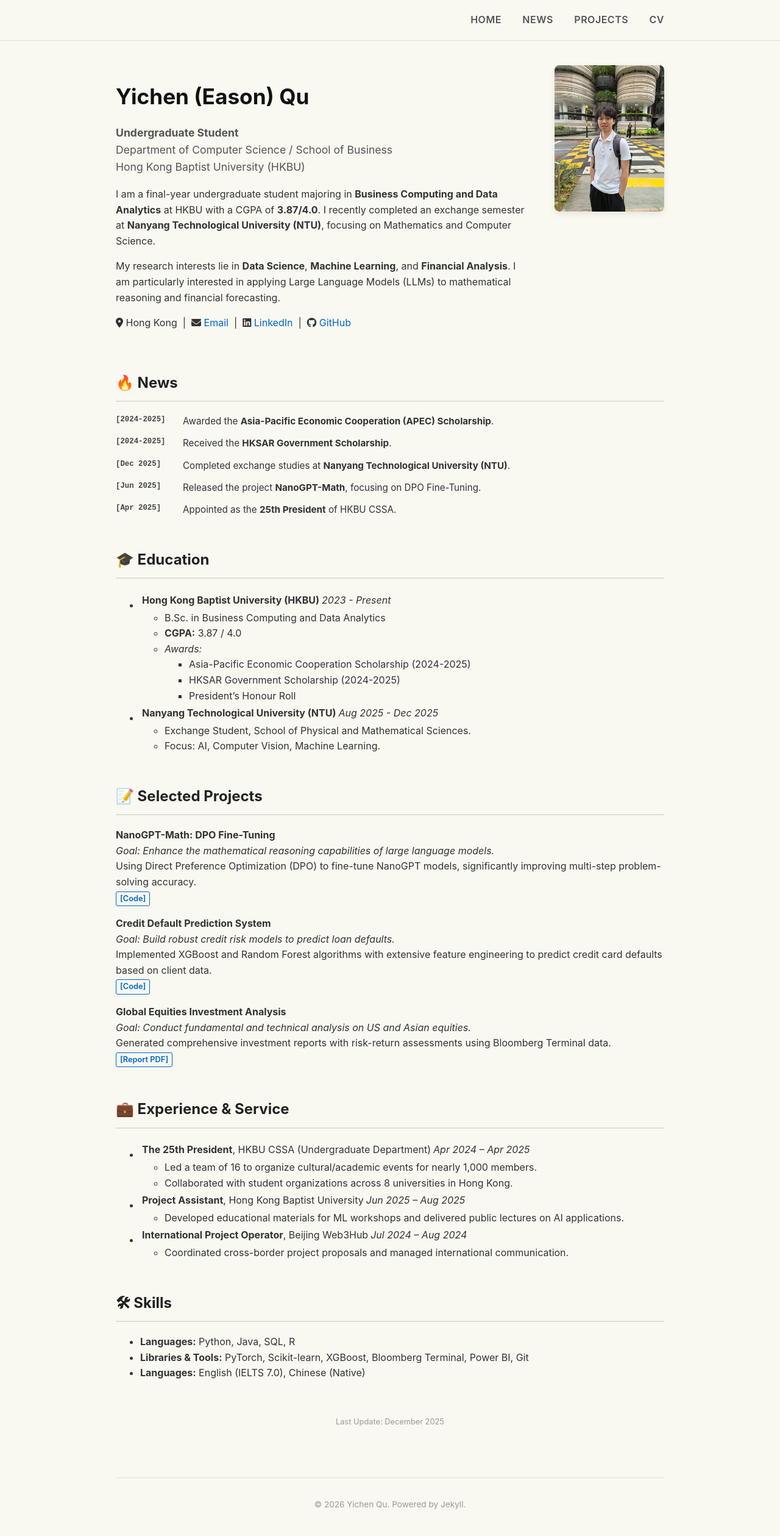
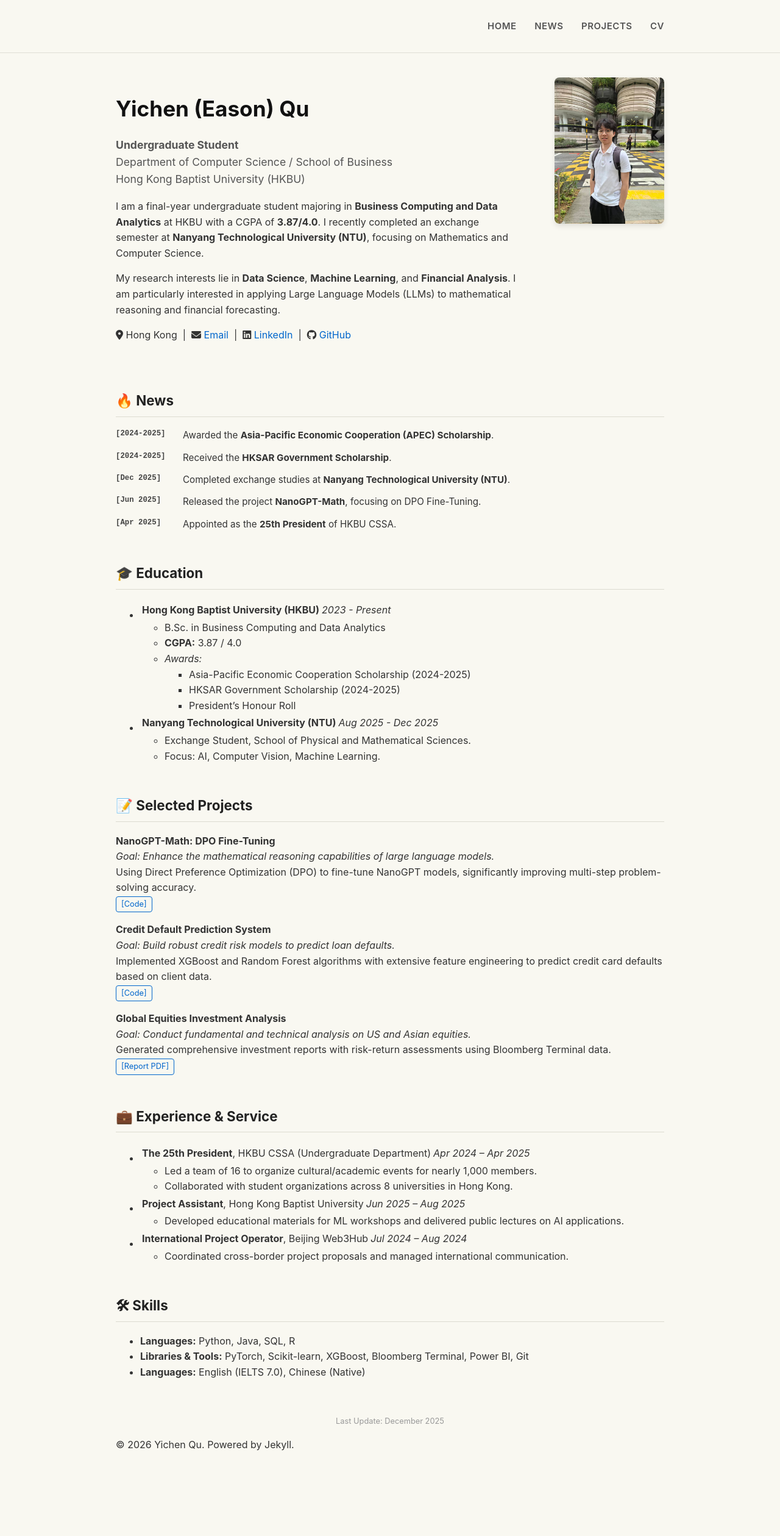
Before and after one commit to Eason-NotFound/Eason.github.io, a Jekyll site: the page built from index.md, in a window 1280 px wide. Shown: the whole page at 61% size. Built offline with Jekyll 4.4.1, drawn with Linux system fonts in a browser that asks for light colours; after the commit the page ends 2399 px from its top, so only the background shows below that.

Commit message:
Update style.css

```diff
--- a/assets/css/style.css
+++ b/assets/css/style.css
@@ -1,135 +1,106 @@
-/* 全局设置 */
+/* 1. 全局设置：米色背景，统一字体 */
 body {
-    font-family: -apple-system, BlinkMacSystemFont, "Segoe UI", Helvetica, Arial, sans-serif, "Apple Color Emoji", "Segoe UI Emoji", "Segoe UI Symbol";
-    /* 1. 更明显的米色背景 */
-    background-color: #F9F8F1;
+    font-family: -apple-system, BlinkMacSystemFont, "Segoe UI", Roboto, Helvetica, Arial, sans-serif;
+    background-color: #F9F8F1; /* 暖米色背景 */
     color: #333;
     line-height: 1.6;
     margin: 0;
     padding: 0;
 }
 
-/* 链接默认颜色（去除丑陋的蓝色） */
-a {
-    color: #0066cc;
-    text-decoration: none;
-}
-a:hover {
-    text-decoration: underline;
+/* 2. 页面容器：强制居中，左右留白，像A4纸一样 */
+.container {
+    max-width: 900px; /* 限制最大宽度 */
+    margin: 0 auto;   /* 上下0，左右自动（实现居中） */
+    padding: 0 40px;  /* 内容内部左右留白 */
+    background-color: #F9F8F1; /* 确保容器也是米色 */
 }
 
-/* 2. 导航栏美化 */
+/* 3. 导航栏美化：去掉蓝色，靠右对齐 */
 .navbar {
-    background-color: #F9F8F1; /* 与背景同色 */
-    padding: 20px 0;
+    background-color: #F9F8F1;
+    padding: 30px 0;
     margin-bottom: 40px;
-    border-bottom: 1px solid #e0dfd5; /* 淡淡的分隔线 */
+    border-bottom: 1px solid #e0dfd5; /* 淡淡的底部分割线 */
 }
 
 .nav-links {
-    max-width: 900px; /* 与正文对齐 */
+    max-width: 900px;
     margin: 0 auto;
-    text-align: right; /* 靠右对齐 */
-    padding: 0 20px;
+    text-align: right; /* 链接靠右 */
+    padding: 0 40px;
 }
 
 .nav-links a {
-    color: #555; /* 深灰色，不是蓝色 */
-    margin-left: 30px; /* 链接之间的间距 */
-    font-size: 16px;
+    color: #555; /* 深灰色文字 */
+    margin-left: 25px;
+    font-size: 15px;
     font-weight: 600;
-    text-transform: uppercase; /* 大写字母，看起来更像菜单 */
+    text-decoration: none; /* 去掉下划线 */
+    text-transform: uppercase; /* 大写字母 */
     letter-spacing: 0.5px;
-    text-decoration: none; /* 去掉下划线 */
 }
 
 .nav-links a:hover {
-    color: #000; /* 悬停变黑 */
-    text-decoration: none;
+    color: #000; /* 鼠标悬停变黑 */
 }
 
-/* 3. 居中排版控制 */
-.container {
-    max-width: 900px; /* 限制内容宽度 */
-    margin: 0 auto;   /* 上下0，左右自动（实现居中） */
-    padding: 0 20px;  /* 手机端左右留白 */
-    background-color: #F9F8F1;
-}
-
-/* 标题样式 */
-h1 { font-size: 2.2em; font-weight: 700; color: #111; margin-bottom: 5px; }
-h2 {
-    font-size: 1.5em;
-    border-bottom: 2px solid #e0dfd5; /* 标题下划线颜色变浅 */
-    padding-bottom: 10px;
-    margin-top: 50px;
-    color: #222;
-}
-
-/* 4. 个人信息头部布局 */
+/* 4. 个人信息头部：左右布局 */
 .profile-header {
     display: flex;
-    justify-content: space-between; /* 左右分开 */
+    justify-content: space-between;
     align-items: flex-start;
-    gap: 40px;
-    margin-bottom: 50px;
+    gap: 50px;
+    margin-bottom: 60px;
     margin-top: 40px;
 }
 
 .profile-text { flex: 1; }
 
-/* 照片控制 */
+/* 5. 照片控制：缩小尺寸 */
 .profile-img {
     flex-shrink: 0;
-    text-align: right;
 }
 
 .profile-img img {
-    /* 缩小照片尺寸 */
-    width: 180px;
-    border-radius: 8px;
-    box-shadow: 0 4px 12px rgba(0,0,0,0.08); /* 轻微阴影 */
+    width: 180px; /* 强制宽度，改这里调整大小 */
+    border-radius: 8px; /* 圆角 */
+    box-shadow: 0 4px 10px rgba(0,0,0,0.1); /* 轻微阴影 */
 }
 
-/* News 列表美化 */
+/* 标题样式 */
+h1 { font-size: 2.2em; color: #111; margin-bottom: 10px; }
+h2 {
+    font-size: 1.4em;
+    border-bottom: 1px solid #dcdbd1; /* 标题下划线 */
+    padding-bottom: 8px;
+    margin-top: 50px;
+    color: #222;
+}
+
+/* 链接样式 */
+a { color: #0066cc; text-decoration: none; }
+a:hover { text-decoration: underline; }
+
+/* News 列表优化 */
 ul.news-list { list-style: none; padding: 0; }
 ul.news-list li { margin-bottom: 12px; display: flex; font-size: 0.95em; }
-.news-date {
-    font-weight: bold;
-    min-width: 110px;
-    color: #444;
-    font-family: monospace; /* 日期用等宽字体，更整齐 */
-}
+.news-date { font-weight: bold; min-width: 110px; color: #444; font-family: monospace; }
 
-/* 按钮样式 [Code] [PDF] */
+/* 按钮样式 */
 .btn-link {
     display: inline-block;
-    padding: 1px 6px;
+    padding: 2px 8px;
     border: 1px solid #0066cc;
-    border-radius: 3px;
+    border-radius: 4px;
     font-size: 0.8em;
-    font-weight: 600;
     color: #0066cc;
-    margin-right: 5px;
-    background-color: transparent;
 }
 .btn-link:hover { background-color: #0066cc; color: #fff; text-decoration: none; }
 
-/* 页脚 */
-.site-footer {
-    text-align: center;
-    color: #999;
-    font-size: 0.85em;
-    margin-top: 80px;
-    margin-bottom: 40px;
-    border-top: 1px solid #e0dfd5;
-    padding-top: 20px;
-}
-
-/* 手机端适配 */
+/* 手机适配 */
 @media (max-width: 768px) {
     .profile-header { flex-direction: column-reverse; }
-    .profile-img { width: 100%; text-align: left; margin-bottom: 20px; }
+    .profile-img { width: 100%; margin-bottom: 20px; }
     .nav-links { text-align: center; }
-    .nav-links a { margin: 0 10px; font-size: 14px; }
 }
```
